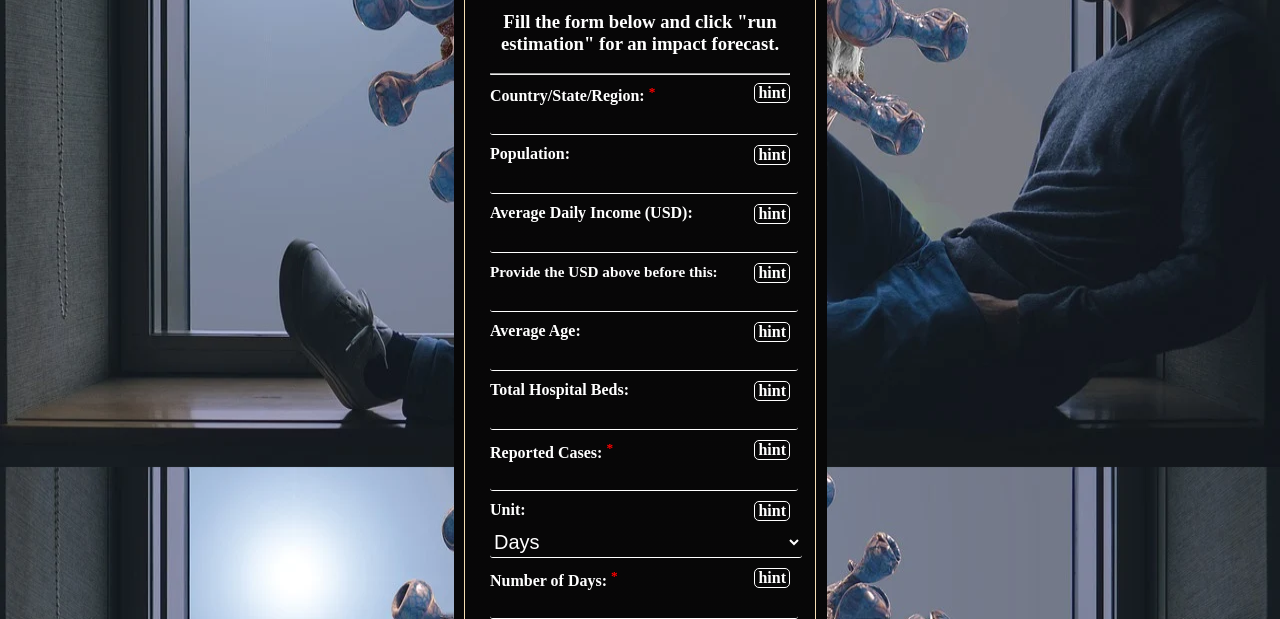
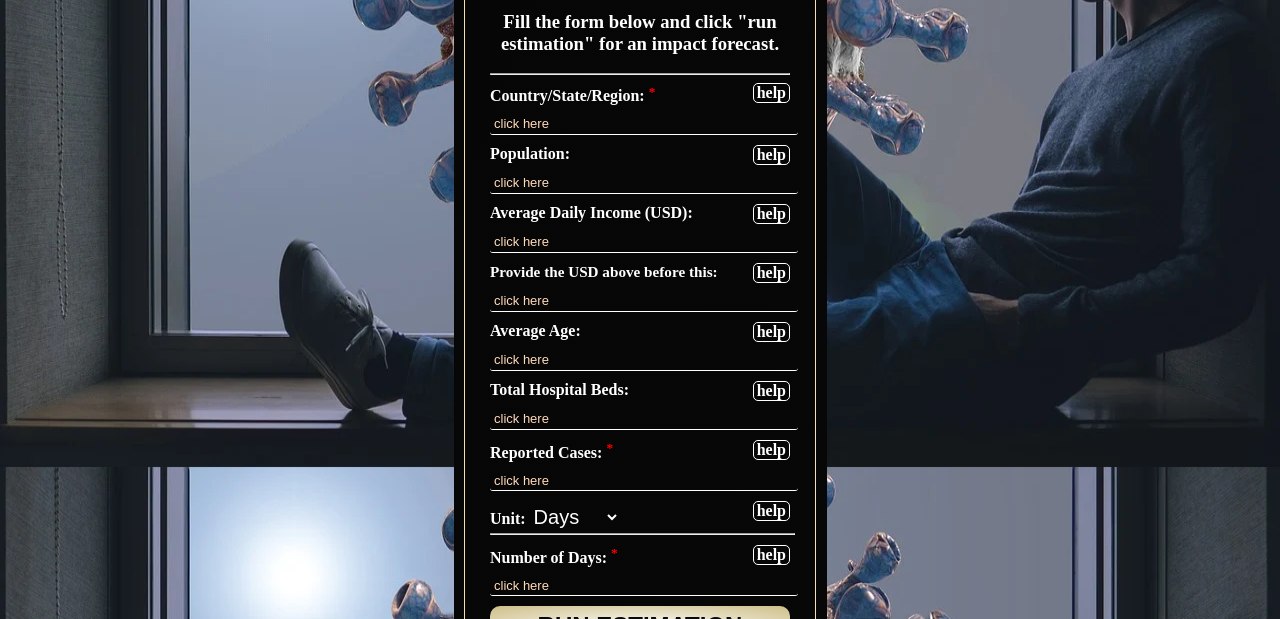
Before and after one commit to HENRYKC24/HENRYKC24.github.io, a plain HTML site: page index.html in a window 1280 px wide. Shown: the part 333-952 px from the top of the page. Drawn offline with Linux system fonts and the light colour scheme.

```diff
--- a/estimator.js
+++ b/estimator.js
@@ -176,6 +176,7 @@ estimationUnit.addEventListener('blur', () => {
 });
 estimationUnit.addEventListener('click', () => {
   completeValue();
+  estimationValue.click();
 });
 estimationUnit.addEventListener('keyup', () => {
   completeValue();
@@ -206,12 +207,12 @@ mildTabBtn.addEventListener('click', () => {
 severeTabBtn.addEventListener('click', () => {
   document.querySelector('[id="link5"]').click();
 });
-let options = estimationUnit.children;
-for (const option of options) {
-  option.addEventListener('click', () => {
-    completeValue();
-  });
-};
+// let options = estimationUnit.children;
+// for (const option of options) {
+//   option.addEventListener('click', () => {
+//     completeValue();
+//   });
+// };
 avgDI.addEventListener('keyup', () => {
   completeValue();
 });
@@ -441,6 +442,15 @@ submitBtn.addEventListener('click', (e) => {
     dailyDollarsLost = 'You need to fill the "Population" and the "Average \
     Daily Income (USD)" fields to be able to see this estimate.';
   }
+  let days,
+  pType = inputData.periodType;
+  if (pType === 'days') {
+    days = 1;
+  } else if (pType === 'weeks') {
+    days = 7;
+  } else {
+    days = 30;
+  }
   const explanationArray = [
   'This is simply the reported cases you provided \
   in the form input field for your region. You \
@@ -488,13 +498,14 @@ submitBtn.addEventListener('click', (e) => {
   'This represent the amount of dollars that ' + inputData.region.name.toUpperCase() +
   ' will be loosing because of COVID-19 every day from today till ' +
   putCommas(Number(inputData.timeToElapse)) + ' ' + inputData.periodType + ' of our forecast. This will amount to ' +
-   meedl.textContent + ' daily from tomorrow till ' + putCommas(Number(inputData.timeToElapse)) +
+   outputData.impact.dollarsInFlight + ' daily from tomorrow till ' + putCommas(Number(inputData.timeToElapse)) +
     ' ' + inputData.periodType + '.',
   'The total economic loss in USD represent the sum total \
   of the daily losses above this. That is the amount of money that the economy of \
   ' + inputData.region.name.toUpperCase() + ' will lose ' + inDaysTime + '. This is computed \
   to be: ' + putCommas(outputData.impact.dollarsInFlight) + ' × ' + putCommas(Number(inputData.timeToElapse)) +
-   ' = ' + putCommas((outputData.impact.dollarsInFlight * Number(inputData.timeToElapse))) + '.'
+  ' × ' + days +
+   ' = ' + putCommas((outputData.impact.dollarsInFlight * Number(inputData.timeToElapse)) * days) + '.'
   ];
 const explanationBtns = document.querySelectorAll('#mild-result button');
 const tipsSection = document.querySelector('#tips');
@@ -576,13 +587,13 @@ let beds2, remainingBeds2 = outputData.severeImpact.hospitalBedsByRequestedTime;
   'This represent the amount of dollars that ' + inputData.region.name.toUpperCase() +
   ' will be loosing because of COVID-19 every day from today till ' +
   putCommas(Number(inputData.timeToElapse)) + ' ' + inputData.periodType + ' of our forecast. This will amount to ' +
-   seedl.textContent + ' daily from tomorrow till ' + putCommas(Number(inputData.timeToElapse)) +
+   outputData.severeImpact.dollarsInFlight + ' daily from tomorrow till ' + putCommas(Number(inputData.timeToElapse)) +
     ' ' + inputData.periodType + '.',
   'The total economic loss in USD represent the sum total \
   of the daily losses above this. That is the amount of money that the economy of \
   ' + inputData.region.name.toUpperCase() + ' will lose ' + inDaysTime2 + '. This is computed \
   to be: ' + putCommas(outputData.severeImpact.dollarsInFlight) + ' × ' + putCommas(Number(inputData.timeToElapse)) +
-   ' = ' + putCommas((outputData.severeImpact.dollarsInFlight * Number(inputData.timeToElapse))) + '.'
+  ' × ' + days + ' = ' + putCommas((outputData.severeImpact.dollarsInFlight * Number(inputData.timeToElapse)) * days) + '.'
   ];
 const explanationBtns2 = document.querySelectorAll('#severe-result button');
 const tipsSection2 = document.querySelector('#tips');
--- a/index.html
+++ b/index.html
@@ -35,54 +35,56 @@
         <div>
           <hr />
           <label id="cont-lbl" for="country">Country/State/Region:
-            </label><span class="tips-btn">hint</span>
+            </label><span class="tips-btn">help</span>
           <span><sup>*</sup></span>
           <span id="country-valdn-msg"></span>
-          <input id="country" type="text" required />
+          <input id="country" placeholder="click here" type="text" required />
         </div>
         <div>
           <label for="pop">Population: </label>
-          <span class="tips-btn">hint</span>
-          <input id="pop" type="number" data-population />
+          <span class="tips-btn">help</span>
+          <input id="pop" type="number" placeholder="click here" ata-population />
         </div>
         <div>
           <label for="avg-daily-inc-usd">Average Daily Income (USD): </label>
-          <span class="tips-btn">hint</span>
-          <input id="avg-daily-inc-usd" type="number" />
+          <span class="tips-btn">help</span>
+          <input id="avg-daily-inc-usd" placeholder="click here" type="number" />
         </div>
         <div>
           <label id="label1" for="avg-daily-inc-pop">Give the USD above before this:</label>
-          <span class="tips-btn">hint</span>
+          <span class="tips-btn">help</span>
           <span id="percent-valdn-msg"></span>
-          <input id="avg-daily-inc-pop" type="number" min="1" max="100" />
+          <input id="avg-daily-inc-pop" placeholder="click here" type="number" min="1" max="100" />
         </div>
         <div>
-          <label for="avg-age">Average Age:</label><span class="tips-btn">hint</span>
-          <input id="avg-age" type="number" />
+          <label for="avg-age">Average Age:</label><span class="tips-btn">help</span>
+          <input id="avg-age" placeholder="click here" type="number" />
         </div>
         <div>
-          <label for="hosp-beds">Total Hospital Beds:</label><span class="tips-btn">hint</span>
-          <input id="hosp-beds" type="number" data-total-hospital-beds />
+          <label for="hosp-beds">Total Hospital Beds:</label><span class="tips-btn">help</span>
+          <input id="hosp-beds" placeholder="click here" type="number" data-total-hospital-beds />
         </div>
         <div>
-          <label for="reported-cases">Reported Cases:</label><span class="tips-btn">hint</span>
+          <label for="reported-cases">Reported Cases:</label><span class="tips-btn">help</span>
           <span><sup>*</sup></span>
           <span id="cases-valdn-msg"></span>
-          <input id="reported-cases" type="number" data-reported-cases required />
+          <input id="reported-cases" placeholder="click here" type="number" data-reported-cases required />
         </div>
         <div>
-          <label for="est-unit">Unit:</label><span class="tips-btn">hint</span>
+          <label for="est-unit">Unit:</label><span class="tips-btn">help</span>
           <select name="est-unit" id="est-unit" data-period-type>
             <option value="days">Days</option>
             <option value="weeks">Weeks</option>
             <option value="months">Months</option>
           </select>
         </div>
+        <hr id="after-select">
         <div>
-          <label id="label" for="unit-val"></label><span class="tips-btn">hint</span>
+          <label id="label" for="unit-val"></label><span class="tips-btn">help</span>
           <span><sup>*</sup></span>
           <span id="unit-valdn-msg"></span>
-          <input id="unit-val" type="number" data-time-to-elapse required />
+          <input id="unit-val" type="number" placeholder="click here"
+           data-time-to-elapse required />
         </div>
         <div>
           <input id="submit" type="submit" data-go-estimate value="RUN ESTIMATION" />
@@ -126,7 +128,7 @@
 
         <p>Available Hospital beds in <span class="pre"></span>
           <br /><span id="meahb"></span></p>
-          <button>explain</button>
+          <button id="hospital">explain</button>
         <hr />
 
         <p>Infected Persons needing Intensive Care in <span class="pre"></span>
--- a/style.css
+++ b/style.css
@@ -117,13 +117,14 @@ input, select {
 }
 select {
   height: 32px;
-  width: 312px;
+  width: 90px;
   font-size: 20px;
   color: white;
 }
 select * {
   color: black;
 }
+
 input {
   padding: 4px;
   margin-right: 0px;
@@ -132,12 +133,40 @@ input {
   color: white;
   /* background-color: rgb(236, 204, 161); */
 }
-#est-unit, #est-unit option {
+
+::-webkit-input-placeholder {
+  color: peachpuff;
+  font-size: 13px;
+}
+::-moz-placeholder {
+  color: peachpuff;
+  font-size: 13px;
+}
+::-ms-input-placeholder {
+  color: peachpuff;
+  font-size: 13px;
+}
+::placeholder {
+  color: peachpuff;
+  font-size: 13px;
+}
+
+#est-unit option {
   border: 1px solid;
   border-width: 0px 0px 1px;
   margin-top: 5px;
   padding: 0px;
 }
+
+#est-unit {
+  border: none;
+}
+
+#after-select {
+  margin: 0;
+  margin-right: -5px;
+}
+
 div {
   margin-top: 10px;
 }
```
